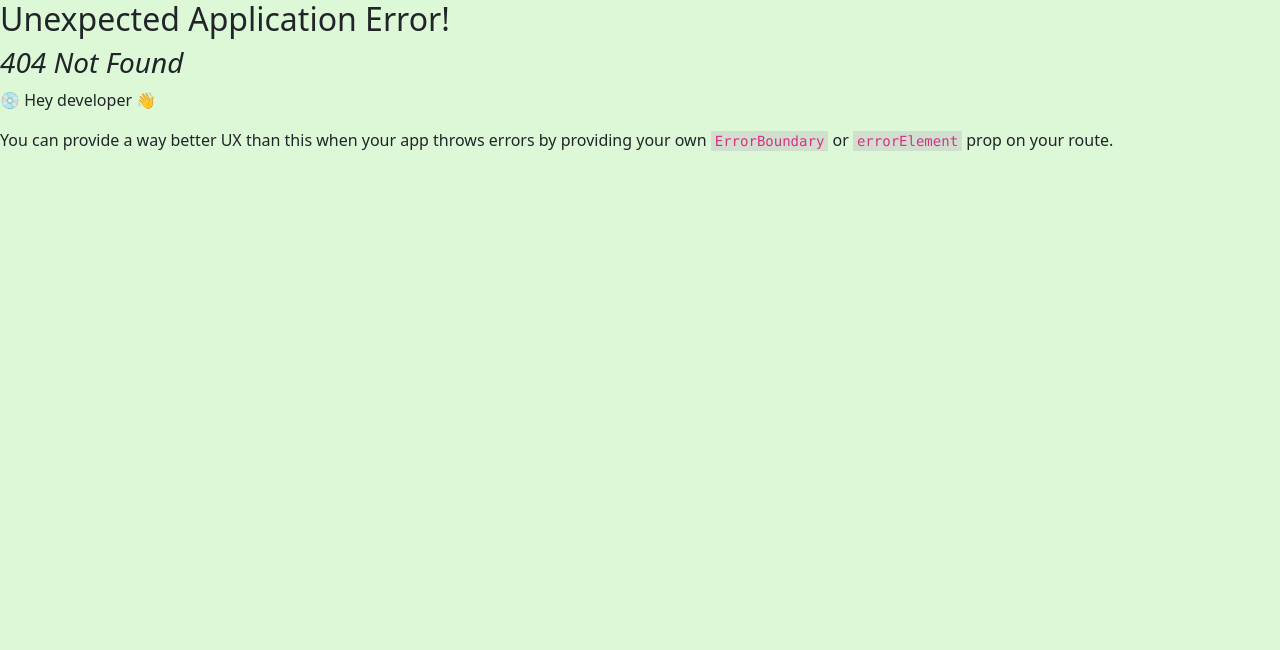
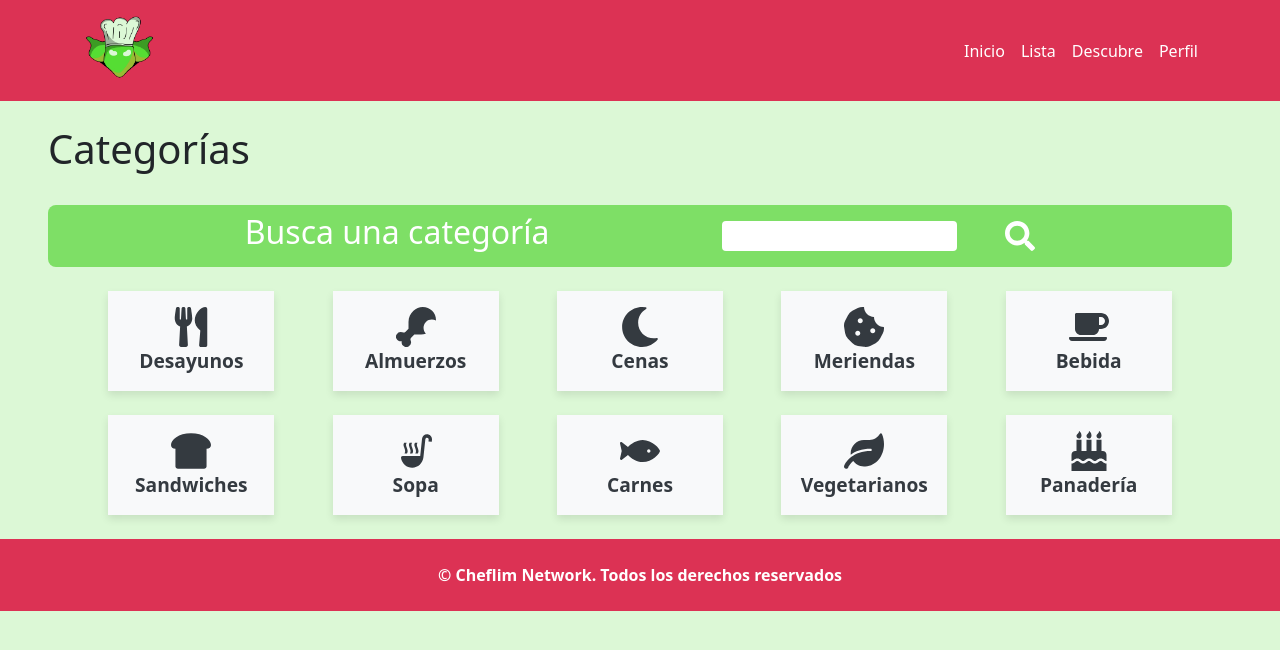
Before and after one commit to oeportil/CheflimFrontend, a React (Vite) app: page /discover in a window 1280 px wide. Before the commit this address had no page. Shown: the top 650 px of the page. Built offline with nearby package versions, Linux system fonts and the light colour scheme.

Commit message:
Diseño de Descubre

```diff
--- a/src/components/Header.tsx
+++ b/src/components/Header.tsx
@@ -1,24 +1,32 @@
-import Container from 'react-bootstrap/Container';
-import Nav from 'react-bootstrap/Nav';
-import Navbar from 'react-bootstrap/Navbar';
-import { Link } from 'react-router-dom';
-import logo from '../img/logo.png'
+import Container from "react-bootstrap/Container";
+import Nav from "react-bootstrap/Nav";
+import Navbar from "react-bootstrap/Navbar";
+import { Link } from "react-router-dom";
+import logo from "../img/logo.png";
 
 function Header() {
   return (
     <>
-      <Navbar className='bg-red'>
-        <Container className='d-flex flex-sm-row flex-column align-items-center'>
-          <Navbar.Brand className='mx-auto m-sm-0'>
+      <Navbar className="bg-red">
+        <Container className="d-flex flex-sm-row flex-column align-items-center">
+          <Navbar.Brand className="mx-auto m-sm-0">
             <Link to={"/"}>
-              <img src={logo} alt="" style={{maxWidth: 75}}/>
+              <img src={logo} alt="" style={{ maxWidth: 75 }} />
             </Link>
           </Navbar.Brand>
           <Nav className="my-auto flex-column flex-sm-row d-md-flex gap-3 text-center">
-            <Link to={"/"} className=' text-white'>Inicio</Link>
-            <Link to={"/list"} className=' text-white'>Lista</Link>
-            <Link to={"/discovered"} className=' text-white'>Descubre</Link>
-            <Link to={"/user"} className=' text-white'>Perfil</Link>
+            <Link to={"/"} className=" text-white">
+              Inicio
+            </Link>
+            <Link to={"/list"} className=" text-white">
+              Lista
+            </Link>
+            <Link to={"/discover"} className=" text-white">
+              Descubre
+            </Link>
+            <Link to={"/user"} className=" text-white">
+              Perfil
+            </Link>
           </Nav>
         </Container>
       </Navbar>
--- a/src/privateRoutes/Descubre.tsx
+++ b/src/privateRoutes/Descubre.tsx
@@ -1,7 +1,118 @@
+import { Col, Container, Row } from "react-bootstrap";
+import {
+  FaUtensils,
+  FaDrumstickBite,
+  FaMoon,
+  FaCookieBite,
+  FaCoffee,
+  FaBreadSlice,
+  FaFish,
+  FaLeaf,
+  FaBirthdayCake,
+  FaSearch,
+} from "react-icons/fa"; // Íconos de ejemplo
+import { MdSoupKitchen } from "react-icons/md";
+
 const Descubre = () => {
+  // Estilo de los botones
+  const buttonStyle: React.CSSProperties = {
+    width: "100%",
+    height: "100px",
+    backgroundColor: "#f8f9fa", // Fondo claro
+    border: "none",
+    display: "flex",
+    flexDirection: "column", // Específico
+    justifyContent: "center",
+    alignItems: "center",
+    fontSize: "1.2rem",
+    fontWeight: "bold",
+    color: "#343a40", // Texto oscuro
+    boxShadow: "0px 4px 8px rgba(0, 0, 0, 0.1)", // Sombra
+  };
+
   return (
-    <div>Descubre</div>
-  )
-}
+    <>
+      <h1 className="px-5 py-4">Categorías</h1>
 
-export default Descubre
+      <section className="bg-green text-white my-2 mx-5 py-2 px-4 rounded-3 d-flex flex-sm-row flex-column align-items-center justify-content-evenly">
+        <h2>Busca una categoría</h2>
+        <div className="d-flex justify-content-center gap-5 ">
+          <input type="text" className="rounded-1 border-0" />
+          <FaSearch size={30} />
+        </div>
+      </section>
+
+      <Container className="">
+        {/* Fila superior con 4 botones */}
+        <Row className="d-flex justify-content-evenly gap-2 my-4">
+          <Col xs={5} md={2}>
+            <button style={buttonStyle}>
+              <FaUtensils size={40} />
+              Desayunos
+            </button>
+          </Col>
+          <Col xs={5} md={2}>
+            <button style={buttonStyle}>
+              <FaDrumstickBite size={40} />
+              Almuerzos
+            </button>
+          </Col>
+          <Col xs={5} md={2}>
+            <button style={buttonStyle}>
+              <FaMoon size={40} />
+              Cenas
+            </button>
+          </Col>
+          <Col xs={5} md={2}>
+            <button style={buttonStyle}>
+              <FaCookieBite size={40} />
+              Meriendas
+            </button>
+          </Col>
+          <Col xs={5} md={2}>
+            <button style={buttonStyle}>
+              <FaCoffee size={40} />
+              Bebida
+            </button>
+          </Col>
+        </Row>
+
+        {/* Fila inferior con 6 botones */}
+        <Row className="d-flex justify-content-evenly gap-2 my-4">
+          <Col xs={5} md={2}>
+            <button style={buttonStyle}>
+              <FaBreadSlice size={40} />
+              Sandwiches
+            </button>
+          </Col>
+          <Col xs={5} md={2}>
+            <button style={buttonStyle}>
+              <MdSoupKitchen size={40} />
+              Sopa
+            </button>
+          </Col>
+          <Col xs={5} md={2}>
+            <button style={buttonStyle}>
+              <FaFish size={40} />
+              Carnes
+            </button>
+          </Col>
+          <Col xs={5} md={2}>
+            <button style={buttonStyle}>
+              <FaLeaf size={40} />
+              Vegetarianos
+            </button>
+          </Col>
+          <Col xs={5} md={2}>
+            <button style={buttonStyle}>
+              <FaBirthdayCake size={40} />
+              Panadería
+            </button>
+          </Col>
+        </Row>
+      </Container>
+    </>
+  );
+};
+
+export default Descubre;
```
Also changed, not shown: src/router.tsx (+13 -14 lines).
